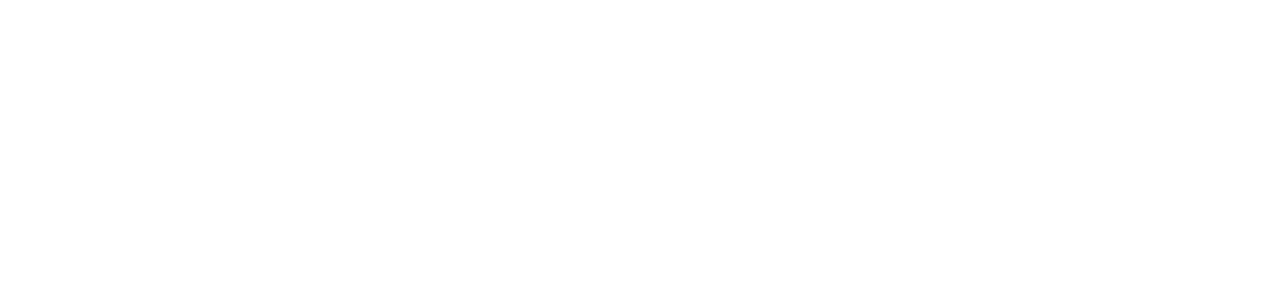
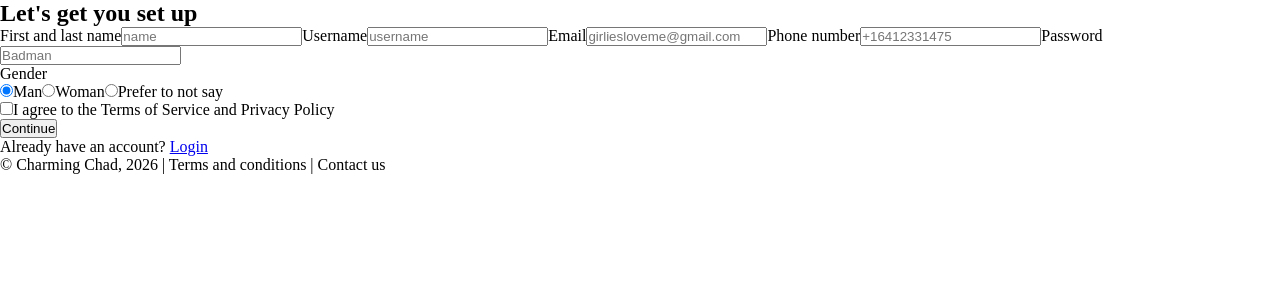
Before and after one commit to gideon-toptal/charming-chad-lite, a React (Vite) app: page /sign-up in a window 1280 px wide. Before the commit this address had no page. Shown: the top 300 px of the page. Built offline with nearby package versions, Linux system fonts and the light colour scheme.

Commit message:
Add sign up

```diff
--- a/src/App.tsx
+++ b/src/App.tsx
@@ -4,6 +4,7 @@
 import Loading from "./pages/Loading";
 import AgeVerification from "./pages/AgeVerification";
 import Login from "./pages/Login";
+import SignUp from "./pages/sign-up";
 
 function App() {
   return (
@@ -12,6 +13,7 @@
       <Route path="/loading" element={<Loading />} />
       <Route path="/age-verification" element={<AgeVerification />} />
       <Route path="/login" element={<Login />} />
+      <Route path="/sign-up" element={<SignUp />} />
     </Routes>
   );
 }
--- /dev/null
+++ b/src/components/QuestionLink.tsx
@@ -0,0 +1,16 @@
+import { Link as RouterLink } from "react-router";
+import type { Link } from "../utils/links";
+
+interface QuestionLinkProps {
+  question: string;
+  link: Link;
+}
+export default function QuestionLink(props: QuestionLinkProps) {
+  const { question, link } = props;
+  return (
+    <p>
+      {question}{" "}
+      <RouterLink to={link.value}>{link.label}</RouterLink>
+    </p>
+  );
+}
--- /dev/null
+++ b/src/pages/sign-up/index.tsx
@@ -0,0 +1,58 @@
+import type { SubmitEvent } from "react";
+import QuestionLink from "../../components/QuestionLink";
+import { loginLink } from "../../utils/links";
+import Footer from "../../components/Footer";
+
+export default function SignUp() {
+  const handleSubmit = (event: SubmitEvent<HTMLFormElement>) => {
+    event.preventDefault();
+  };
+  return (
+    <div>
+      <h2>Let's get you set up</h2>
+      <form onSubmit={handleSubmit}>
+        <label>First and last name</label>
+        <input placeholder="name" />
+
+        <label>Username</label>
+        <input placeholder="username" />
+
+        <label>Email</label>
+        <input type="email" placeholder="girliesloveme@gmail.com" />
+
+        <label>Phone number</label>
+        <input placeholder="+16412331475" />
+
+        <label>Password</label>
+        <input type="password" placeholder="Badman" />
+
+        <p>Gender</p>
+        <input type="radio" id="male" name="gender" value="male" checked />
+        <label htmlFor="male">Man</label>
+
+        <input type="radio" id="female" name="gender" value="female" />
+        <label htmlFor="female">Woman</label>
+
+        <input
+          type="radio"
+          id="declineToIdentify"
+          name="gender"
+          value="declineToIdentify"
+        />
+        <label htmlFor="declineToIdentify">Prefer to not say</label>
+
+        <div>
+          <input type="checkbox" id="terms" name="terms" value="terms" />
+          <label htmlFor="terms">
+            I agree to the Terms of Service and Privacy Policy
+          </label>
+        </div>
+
+        <input type="submit" value="Continue" />
+        <QuestionLink question="Already have an account?" link={loginLink} />
+      </form>
+
+      <Footer />
+    </div>
+  );
+}
--- /dev/null
+++ b/src/utils/links.ts
@@ -0,0 +1,14 @@
+export interface Link {
+  value: string;
+  label: string;
+}
+
+export const signUpLink: Link = {
+  value: "/sign-up",
+  label: "Sign up",
+};
+
+export const loginLink: Link = {
+  value: "/login",
+  label: "Login",
+};
```
Also changed, not shown: src/pages/ForgotPassword.tsx (+4 -3 lines).
